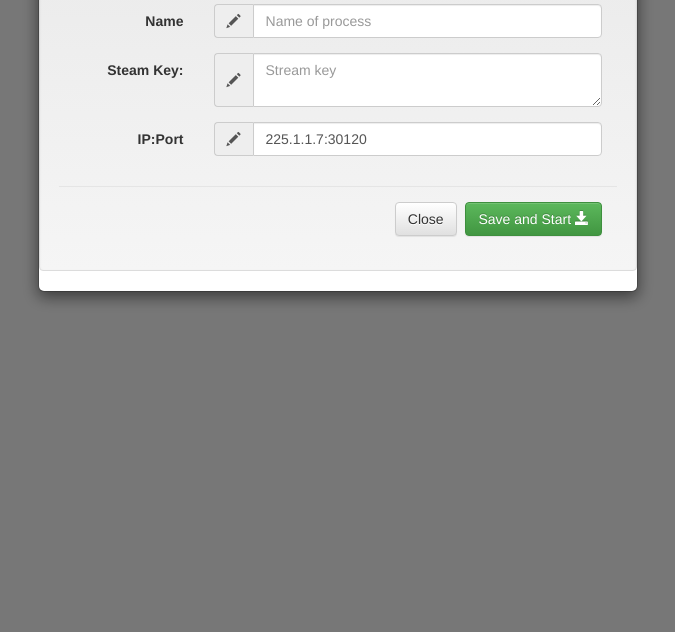
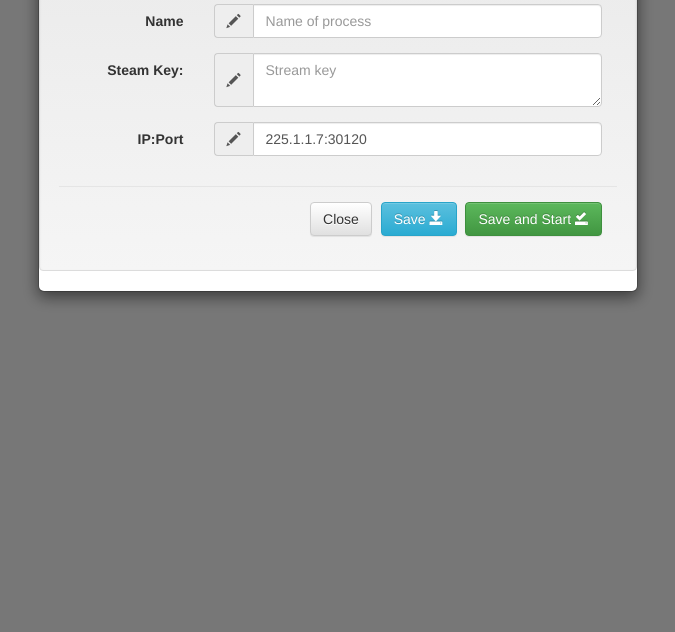
Before and after one commit to hhthuongbtr/supvisord, a Django app: page /supvisor/ in a window 1280 px wide, after a click on "Add new process". Shown: the part 168-800 px from the top of the page, without its empty margins (302-977 px from the left). Run offline with Django 3.2, Linux system fonts and the light colour scheme; the visitor is signed in with stand-in values (Sample User, id 1); data that the repository does not hold is empty; parts of the project's set-up code (start-up, migrations or seed data) failed here and were passed over; some libraries are stand-ins or nearby versions.

Commit message:
add funtion save only

```diff
--- a/supvisor/views.py
+++ b/supvisor/views.py
@@ -108,22 +108,24 @@ def add_process(request):
 	if not request.user.is_authenticated():
 		return HttpResponseRedirect('/accounts/login')
 	if request.method == 'POST':
+		#Get new infor from template
+		streamkey = request.POST.get('command', '').strip()
+		ip = request.POST.get('ip', '').strip()
+		#Return deffault ip if new ip is none
+		if not ip:
+			ip = '225.1.1.7:30120'
+		event = request.POST.get('event', '').strip()
+		name = request.POST.get('name', '').strip()
+		#Cut white space
+		name = name.replace(" ", "")
+		#add user name to file name
+		name = request.user.username + '_'+name
+		#End get new infor from template
+		msg= " user: "+request.user.username+" add process "+name
+		write_log(request.user.username,"add", msg)
 		if 'saveAndStart' in request.POST:
-			#Get new infor from template
-			streamkey = request.POST.get('command', '').strip()
-			ip = request.POST.get('ip', '').strip()
-			#Return deffault ip if new ip is none
-			if not ip:
-				ip = '225.1.1.7:30120'
-			event = request.POST.get('event', '').strip()
-			name = request.POST.get('name', '').strip()
-			#Cut white space
-			name = name.replace(" ", "")
-			#add user name to file name
-			name = request.user.username + '_'+name
-			#End get new infor from template
-			msg= " user: "+request.user.username+" add process "+name
-			write_log(request.user.username,"add", msg)
+			msg= " user: "+request.user.username+" start process "+name
+			write_log(request.user.username,"start", msg)
 			if event == "Facebook":
 				Facebook(name).save(ip, streamkey)
 				if Process(name).get_job_status() == 1:
@@ -136,6 +138,11 @@ def add_process(request):
 					Process(name).stop_job()
 				Process(name).update_job()
 				Process(name).start_job()
+		elif 'saveOnly' in request.POST:
+			if event == "Facebook":
+				Facebook(name).save(ip, streamkey)
+			elif event == "Youtube":
+				Youtube(name).save(ip, streamkey)
 	return HttpResponseRedirect('/supvisor/')
 
 def delete_process(request, name):
@@ -167,27 +174,31 @@ def rtmp_add_process(request):
 	if not request.user.is_superuser:
 		return HttpResponseRedirect('/supvisor/')
 	if request.method == 'POST':
+		#Get new infor from template
+		domain = request.POST.get('domain', '').strip()
+		if domain.startswith("rtmp://"):
+			domain = domain.replace("rtmp://","")
+		ip = request.POST.get('ip', '').strip()
+		name = request.POST.get('name', '').strip()
+		#Cut white space
+		name = name.replace(" ", "")
+		#add user name to file name
+		name = 'rtmp_'+name
+		encode = request.POST.get('encode', '').strip()
+		#End get new infor from template
+		msg= " user: "+request.user.username+" add process "+name
+		write_log(request.user.username,"add", msg)
 		if 'saveAndStart' in request.POST:
-			#Get new infor from template
-			domain = request.POST.get('domain', '').strip()
-			if domain.startswith("rtmp://"):
-				domain = domain.replace("rtmp://","")
-			ip = request.POST.get('ip', '').strip()
-			name = request.POST.get('name', '').strip()
-			#Cut white space
-			name = name.replace(" ", "")
-			#add user name to file name
-			name = 'rtmp_'+name
-			encode = request.POST.get('encode', '').strip()
-			#End get new infor from template
 			RTMP(name).save(ip, encode, domain)
 			if Process(name).get_job_status() == 1:
 				Process(name).stop_job()
 			Process(name).update_job()
 			Process(name).start_job()
-			msg= " user: "+request.user.username+" add process "+name
-			write_log(request.user.username,"add", msg)
-			return HttpResponseRedirect('/supvisor/')
+			msg= " user: "+request.user.username+" start process "+name
+			write_log(request.user.username,"start", msg)
+		elif 'saveOnly' in request.POST:
+			RTMP(name).save(ip, encode, domain)
+		return HttpResponseRedirect('/supvisor/')
 	return render_to_response('supvisor/rtmp/add.html')
 
 def rtmp_add_json(request):
--- a/templates/supvisor/rtmp/add.html
+++ b/templates/supvisor/rtmp/add.html
@@ -84,7 +84,8 @@
 				<div class="form-group">
 					<label class="col-md-5 control-label"></label>
 					<div class="col-md-4">
-						<button type="submit" class="btn btn-success" name="saveAndStart">Save and Start <span class="glyphicon glyphicon-save"></span></button>
+		              <button type="submit" class="btn btn-info" name="saveOnly">Save <span class="glyphicon glyphicon-save"></span></button>
+		              <button type="submit" class="btn btn-success" name="saveAndStart">Save and Start <span class="glyphicon glyphicon-saved"></span></button>
 					</div>
 				</div>
 				<div class="panel panel-info">
--- a/templates/supvisor/supvisor.html
+++ b/templates/supvisor/supvisor.html
@@ -136,7 +136,8 @@
             </div>
             <div class="modal-footer">
               <button type="button" class="btn btn-default" data-dismiss="modal">Close</button>
-              <button type="submit" class="btn btn-success" name="saveAndStart">Save and Start <span class="glyphicon glyphicon-save"></span></button>
+              <button type="submit" class="btn btn-info" name="saveOnly">Save <span class="glyphicon glyphicon-save"></span></button>
+              <button type="submit" class="btn btn-success" name="saveAndStart">Save and Start <span class="glyphicon glyphicon-saved"></span></button>
             </div>
           </form>
         </div>
```
